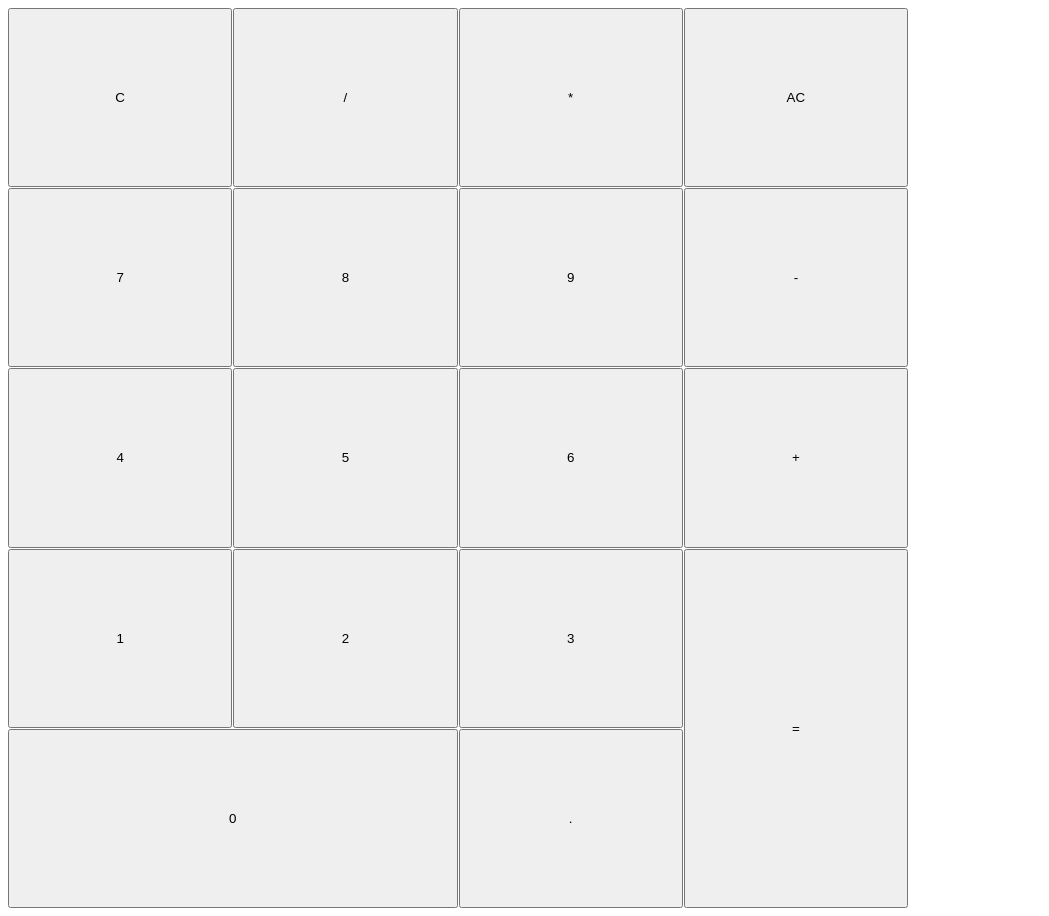
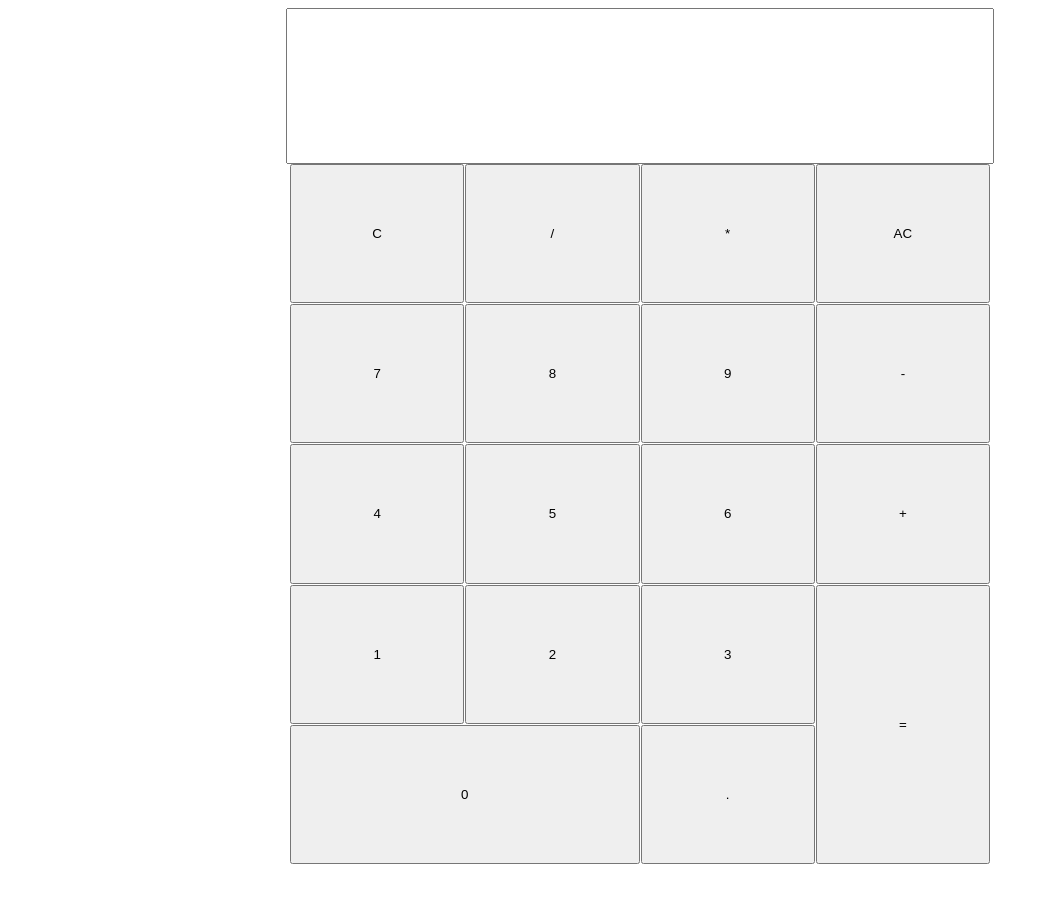
Before and after one commit to veera-sivarajan/calc, a plain HTML site: page web/index.html in a window 1280 px wide. Shown: the whole page, without its empty margins (0-1049 px from the left). After the commit the page ends 872 px from the top, so only its background shows below. Drawn offline with Linux system fonts and the light colour scheme.

Commit message:
Add a text box above the keys

```diff
--- a/web/index.html
+++ b/web/index.html
@@ -8,6 +8,9 @@
         <link rel="stylesheet" href="main.css">
     </head>
     <body>
+      <input type="text" class="display" readonly>
+
+      </input>
       <div class="grid-container" id="keyGrid">
         <!-- TODO -->
       </div>
--- a/web/main.css
+++ b/web/main.css
@@ -2,8 +2,10 @@
     display: grid;
     grid-template-columns: repeat(4, 1fr);
     grid-gap: 1px;
-    width: 900px;
-    height: 900px;
+    width: 700px;
+    height: 700px;
+    margin-left: auto;
+    margin-right: auto;
 }
 
 .item0 {
@@ -16,3 +18,11 @@
     grid-row-end: 6;
     grid-column-start: 4;
 }
+
+.display {
+    display: block;
+    margin-right: auto;
+    margin-left: auto;
+    width: 700px;
+    height: 150px;
+}
```
